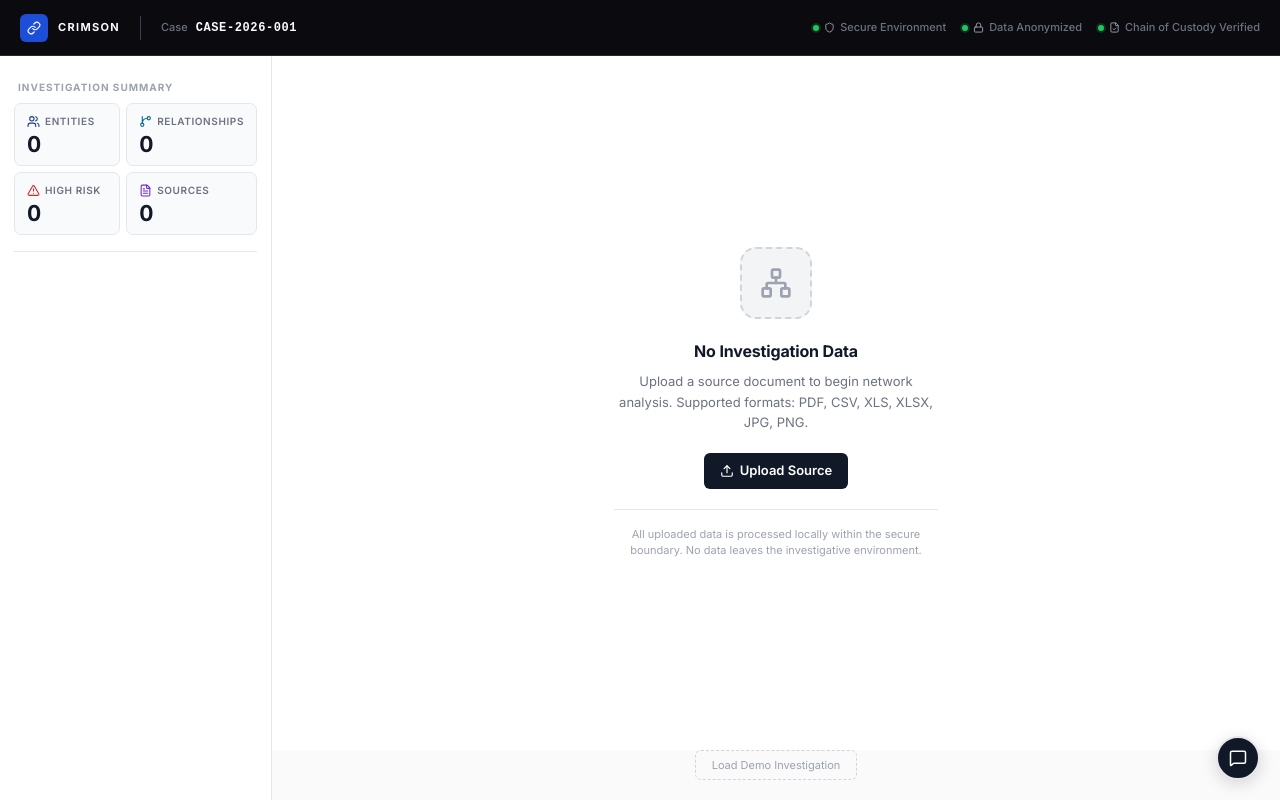
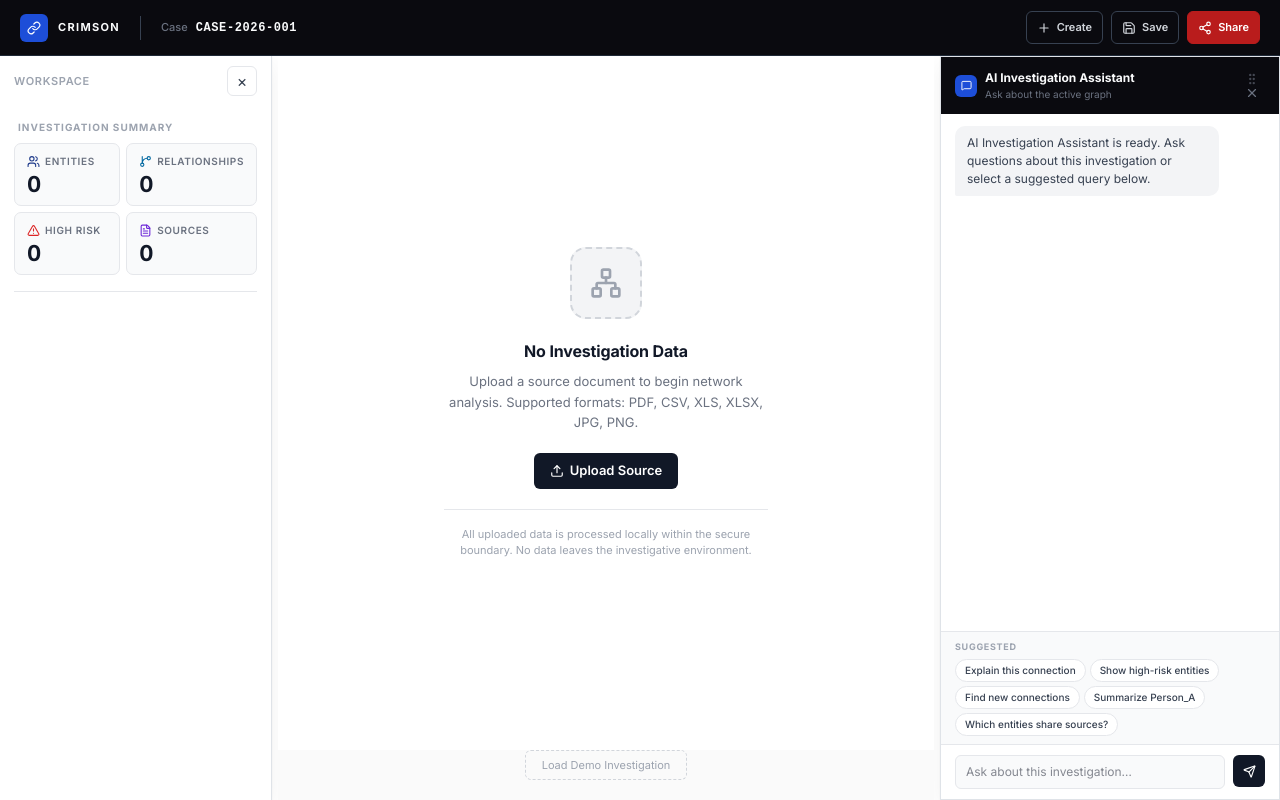
Before and after one commit to ritikaa1802/criminal-network-analysis, a Next.js app: page / in a window 1280 px wide. Built offline with nearby package versions, Linux system fonts and the light colour scheme.

Commit message:
added features on dashboard

```diff
--- a/app/globals.css
+++ b/app/globals.css
@@ -18,6 +18,8 @@
   /* Border */
   --border: #e5e7eb;
   --border-strong: #d1d5db;
+  --panel-border: #dfe3e8;
+  --panel-shadow: 0 1px 2px rgba(15, 23, 42, 0.04), 0 8px 24px rgba(15, 23, 42, 0.06);
 
   /* Header */
   --header-bg: #0a0a0f;
@@ -134,6 +136,14 @@ main {
 }
 .slide-in-right {
   animation: slide-in-right 0.25s ease forwards;
+}
+
+@keyframes slide-in-left {
+  from { transform: translateX(-20px); opacity: 0; }
+  to { transform: translateX(0); opacity: 1; }
+}
+.slide-in-left {
+  animation: slide-in-left 0.25s ease forwards;
 }
 
 /* Progress bar */
@@ -257,6 +267,39 @@ main {
 }
 .btn-ghost:hover { background: var(--surface-2); }
 
+.elevated-panel {
+  background: #ffffff;
+  border-color: var(--panel-border);
+  box-shadow: var(--panel-shadow);
+}
+
+.header-action {
+  display: inline-flex;
+  align-items: center;
+  gap: 6px;
+  padding: 7px 10px;
+  background: transparent;
+  color: #d1d5db;
+  border: 1px solid #374151;
+  border-radius: 6px;
+  font-size: 11px;
+  font-weight: 600;
+  cursor: pointer;
+}
+.header-action:hover { background: #1f2937; color: white; }
+.header-action-primary { background: #b91c1c; border-color: #b91c1c; color: white; }
+.header-action-primary:hover { background: #991b1b; }
+
+.resize-handle {
+  width: 6px;
+  flex: 0 0 6px;
+  cursor: col-resize;
+  background: transparent;
+  transition: background 0.15s ease;
+  z-index: 5;
+}
+.resize-handle:hover { background: var(--accent-cyan); }
+
 /* Icon button */
 .btn-icon {
   display: inline-flex;
--- a/app/page.tsx
+++ b/app/page.tsx
@@ -1,7 +1,7 @@
 'use client';
 // @ts-nocheck
 
-import { useState, useRef, useCallback } from 'react';
+import { useState, useRef, useCallback, useEffect } from 'react';
 import dynamic from 'next/dynamic';
 
 import Header from '@/components/Header';
@@ -88,12 +88,73 @@ export default function InvestigationDashboard() {
   // ── Notification + Audit ──────────────────────────────────────────────────
   const [showNewConnections, setShowNewConnections] = useState(false);
   const [auditSource, setAuditSource] = useState<Source | null>(null);
+  const [leftRailOpen, setLeftRailOpen] = useState(true);
+  const [rightRailOpen, setRightRailOpen] = useState(true);
+  const [legendOpen, setLegendOpen] = useState(true);
+  const [leftWidth, setLeftWidth] = useState(272);
+  const [rightWidth, setRightWidth] = useState(340);
+  const [resizing, setResizing] = useState<'left' | 'right' | null>(null);
+  const [actionMessage, setActionMessage] = useState('');
 
   // ── Graph ref ─────────────────────────────────────────────────────────────
   const graphRef = useRef<any>(null);
 
   // ── Stats ─────────────────────────────────────────────────────────────────
   const highRiskCount = nodes.filter((n) => n.risk === 'HIGH' || n.risk === 'CRITICAL').length;
+
+  useEffect(() => {
+    if (!resizing) return;
+
+    const handlePointerMove = (event: PointerEvent) => {
+      if (resizing === 'left') {
+        setLeftWidth(Math.min(420, Math.max(220, event.clientX)));
+      } else {
+        setRightWidth(Math.min(480, Math.max(280, window.innerWidth - event.clientX)));
+      }
+    };
+    const handlePointerUp = () => setResizing(null);
+
+    window.addEventListener('pointermove', handlePointerMove);
+    window.addEventListener('pointerup', handlePointerUp);
+    return () => {
+      window.removeEventListener('pointermove', handlePointerMove);
+      window.removeEventListener('pointerup', handlePointerUp);
+    };
+  }, [resizing]);
+
+  const handleCreate = useCallback(() => {
+    window.location.reload();
+  }, []);
+
+  const handleSave = useCallback(() => {
+    window.localStorage.setItem(
+      'crimson-investigation',
+      JSON.stringify({ nodes, edges, sources, savedAt: new Date().toISOString() })
+    );
+    setActionMessage('Investigation saved locally');
+    window.setTimeout(() => setActionMessage(''), 2400);
+  }, [nodes, edges, sources]);
+
+  const handleShare = useCallback(async () => {
+    const shareData = {
+      title: 'Crimson Investigation',
+      text: `Crimson investigation with ${nodes.length} entities and ${edges.length} relationships.`,
+      url: window.location.href,
+    };
+
+    try {
+      if (navigator.share) {
+        await navigator.share(shareData);
+      } else {
+        await navigator.clipboard.writeText(window.location.href);
+        setActionMessage('Share link copied to clipboard');
+        window.setTimeout(() => setActionMessage(''), 2400);
+      }
+    } catch {
+      setActionMessage('Share cancelled');
+      window.setTimeout(() => setActionMessage(''), 2400);
+    }
+  }, [nodes.length, edges.length]);
 
   // ── File upload handler ───────────────────────────────────────────────────
   const handleFileUpload = useCallback(
@@ -242,7 +303,7 @@ export default function InvestigationDashboard() {
       }}
     >
       {/* ── Header ──────────────────────────────────────────────────────────── */}
-      <Header />
+      <Header onCreate={handleCreate} onSave={handleSave} onShare={handleShare} />
 
       {/* ── Main layout ─────────────────────────────────────────────────────── */}
       <div
@@ -253,17 +314,22 @@ export default function InvestigationDashboard() {
         }}
       >
         {/* ── Left Sidebar ──────────────────────────────────────────────────── */}
-        <div
+        {leftRailOpen && <div
           style={{
-            width: 'var(--sidebar-width)',
+            width: leftWidth,
             flexShrink: 0,
-            borderRight: '1px solid var(--border)',
-            background: 'var(--surface-0)',
+            borderRight: '1px solid var(--panel-border)',
+            background: '#ffffff',
+            boxShadow: 'var(--panel-shadow)',
             display: 'flex',
             flexDirection: 'column',
             overflow: 'hidden',
           }}
         >
+          <div style={{ display: 'flex', alignItems: 'center', justifyContent: 'space-between', padding: '10px 14px 0' }}>
+            <span className="label-sm" style={{ color: 'var(--text-muted)' }}>Workspace</span>
+            <button className="btn-icon" onClick={() => setLeftRailOpen(false)} title="Hide left panel">×</button>
+          </div>
           <div
             style={{
               flex: 1,
@@ -325,7 +391,8 @@ export default function InvestigationDashboard() {
               </div>
             )}
           </div>
-        </div>
+        </div>}
+        {leftRailOpen && <div className="resize-handle" onPointerDown={() => setResizing('left')} />}
 
         {/* ── Graph / Empty Area ────────────────────────────────────────────── */}
         <div
@@ -338,6 +405,8 @@ export default function InvestigationDashboard() {
             background: '#fafafa',
           }}
         >
+          {!leftRailOpen && <button className="btn-secondary" style={{ position: 'absolute', top: 14, left: 14, zIndex: 20 }} onClick={() => setLeftRailOpen(true)}>Show workspace</button>}
+          {!rightRailOpen && <button className="btn-secondary" style={{ position: 'absolute', top: 14, right: 14, zIndex: 20 }} onClick={() => setRightRailOpen(true)}>Show AI chat</button>}
           {/* Empty state */}
           {appState === 'EMPTY' && (
             <div style={{ flex: 1, display: 'flex', flexDirection: 'column' }}>
@@ -386,7 +455,8 @@ export default function InvestigationDashboard() {
               />
 
               {/* Graph Legend */}
-              <GraphLegend />
+              {legendOpen && <GraphLegend onClose={() => setLegendOpen(false)} />}
+              {!legendOpen && <button className="btn-secondary" style={{ position: 'absolute', bottom: 16, left: 16, zIndex: 20 }} onClick={() => setLegendOpen(true)}>Show legend</button>}
 
               {/* New connections notification */}
               {showNewConnections && (
@@ -423,21 +493,10 @@ export default function InvestigationDashboard() {
           )}
         </div>
 
-        {/* ── Right panel: Entity or Evidence ──────────────────────────────── */}
-        {selectedNode && (
-          <EntityPanel
-            node={selectedNode}
-            onClose={() => setSelectedNode(null)}
-            onExpandNetwork={handleNodeExpand}
-          />
-        )}
-        {selectedEdge && !selectedNode && (
-          <EvidencePanel
-            edge={selectedEdge}
-            nodes={nodes}
-            onClose={() => setSelectedEdge(null)}
-          />
-        )}
+        {rightRailOpen && <div className="resize-handle" onPointerDown={() => setResizing('right')} />}
+        {rightRailOpen && <aside className="elevated-panel" style={{ width: rightWidth, flexShrink: 0, overflow: 'hidden', background: '#ffffff' }}>
+          <ChatbotWidget docked onClose={() => setRightRailOpen(false)} />
+        </aside>}
       </div>
 
       {/* ── Processing Modal (overlay) ───────────────────────────────────────── */}
@@ -453,9 +512,17 @@ export default function InvestigationDashboard() {
       {auditSource && (
         <AuditDrawer source={auditSource} onClose={() => setAuditSource(null)} />
       )}
-
-      {/* ── Chatbot ─────────────────────────────────────────────────────────── */}
-      <ChatbotWidget />
+      {selectedNode && (
+        <div style={{ position: 'fixed', top: 'var(--header-height)', right: rightRailOpen ? rightWidth + 6 : 6, bottom: 0, zIndex: 30, width: 'var(--panel-width)', boxShadow: '-8px 0 24px rgba(0,0,0,0.12)' }}>
+          <EntityPanel node={selectedNode} onClose={() => setSelectedNode(null)} onExpandNetwork={handleNodeExpand} />
+        </div>
+      )}
+      {selectedEdge && !selectedNode && (
+        <div style={{ position: 'fixed', top: 'var(--header-height)', right: rightRailOpen ? rightWidth + 6 : 6, bottom: 0, zIndex: 30, width: 'var(--panel-width)', boxShadow: '-8px 0 24px rgba(0,0,0,0.12)' }}>
+          <EvidencePanel edge={selectedEdge} nodes={nodes} onClose={() => setSelectedEdge(null)} />
+        </div>
+      )}
+      {actionMessage && <div className="fade-in" style={{ position: 'fixed', bottom: 18, left: '50%', transform: 'translateX(-50%)', zIndex: 120, padding: '9px 14px', borderRadius: 6, background: 'var(--text-primary)', color: 'white', fontSize: 12 }}>{actionMessage}</div>}
     </div>
   );
 }
--- a/components/ChatbotWidget.tsx
+++ b/components/ChatbotWidget.tsx
@@ -1,7 +1,7 @@
 'use client';
 
-import { useState } from 'react';
-import { MessageSquare, X, Send, ChevronDown, ChevronUp } from 'lucide-react';
+import { useRef, useState } from 'react';
+import { MessageSquare, X, Send, ChevronDown, GripVertical } from 'lucide-react';
 
 const SUGGESTED = [
   'Explain this connection',
@@ -30,7 +30,12 @@ interface Message {
   text: string;
 }
 
-export default function ChatbotWidget() {
+interface Props {
+  docked?: boolean;
+  onClose?: () => void;
+}
+
+export default function ChatbotWidget({ docked = false, onClose }: Props) {
   const [open, setOpen] = useState(false);
   const [messages, setMessages] = useState<Message[]>([
     {
@@ -40,15 +45,16 @@ export default function ChatbotWidget() {
     },
   ]);
   const [input, setInput] = useState('');
+  const messageIdRef = useRef(0);
 
   const sendMessage = (text: string) => {
     if (!text.trim()) return;
-    const userMsg: Message = { id: Date.now().toString(), role: 'user', text };
+    const userMsg: Message = { id: `message-${messageIdRef.current++}`, role: 'user', text };
     const response =
       MOCK_RESPONSES[text] ||
       `Analysis of "${text}" is being processed. This feature will connect to the investigation AI engine in production. The graph currently shows ${11} entities and 14 relationships.`;
     const aiMsg: Message = {
-      id: (Date.now() + 1).toString(),
+      id: `message-${messageIdRef.current++}`,
       role: 'assistant',
       text: response,
     };
@@ -56,29 +62,34 @@ export default function ChatbotWidget() {
     setInput('');
   };
 
+  const visible = docked || open;
+
   return (
     <div
       style={{
-        position: 'fixed',
-        bottom: 20,
-        right: 20,
-        zIndex: 60,
+        position: docked ? 'static' : 'fixed',
+        bottom: docked ? undefined : 20,
+        right: docked ? undefined : 20,
+        zIndex: docked ? undefined : 60,
+        width: docked ? '100%' : undefined,
+        height: docked ? '100%' : undefined,
         display: 'flex',
         flexDirection: 'column',
-        alignItems: 'flex-end',
-        gap: 10,
+        alignItems: docked ? 'stretch' : 'flex-end',
+        gap: docked ? 0 : 10,
       }}
     >
       {/* Chat window */}
-      {open && (
+      {visible && (
         <div
-          className="fade-in"
+          className="fade-in elevated-panel"
           style={{
-            width: 320,
+            width: docked ? '100%' : 320,
+            height: docked ? '100%' : undefined,
             background: 'var(--surface-0)',
-            border: '1px solid var(--border)',
-            borderRadius: 12,
-            boxShadow: '0 8px 40px rgba(0,0,0,0.14)',
+            border: '1px solid var(--panel-border)',
+            borderRadius: docked ? 0 : 12,
+            boxShadow: docked ? 'none' : '0 8px 40px rgba(0,0,0,0.14)',
             display: 'flex',
             flexDirection: 'column',
             overflow: 'hidden',
@@ -112,11 +123,11 @@ export default function ChatbotWidget() {
                 <div style={{ fontSize: 12, fontWeight: 700, color: '#f9fafb' }}>
                   AI Investigation Assistant
                 </div>
-                <div style={{ fontSize: 10, color: '#6b7280' }}>Placeholder · Production pending</div>
+                <div style={{ fontSize: 10, color: '#6b7280' }}>Ask about the active graph</div>
               </div>
             </div>
             <button
-              onClick={() => setOpen(false)}
+              onClick={() => (onClose ? onClose() : setOpen(false))}
               style={{
                 background: 'none',
                 border: 'none',
@@ -124,6 +135,7 @@ export default function ChatbotWidget() {
                 color: '#6b7280',
               }}
             >
+              {docked && <GripVertical size={14} style={{ marginRight: 6, opacity: 0.6 }} />}
               <X size={14} />
             </button>
           </div>
@@ -131,7 +143,8 @@ export default function ChatbotWidget() {
           {/* Messages */}
           <div
             style={{
-              height: 240,
+              flex: 1,
+              minHeight: docked ? 0 : 240,
               overflowY: 'auto',
               padding: '12px 14px',
               display: 'flex',
@@ -257,7 +270,7 @@ export default function ChatbotWidget() {
       )}
 
       {/* Toggle button */}
-      <button
+      {!docked && <button
         onClick={() => setOpen((o) => !o)}
         style={{
           width: 44,
@@ -281,7 +294,7 @@ export default function ChatbotWidget() {
         ) : (
           <MessageSquare size={18} color="white" />
         )}
-      </button>
+      </button>}
     </div>
   );
 }
--- a/components/EntityPanel.tsx
+++ b/components/EntityPanel.tsx
@@ -25,12 +25,12 @@ export default function EntityPanel({ node, onClose, onExpandNetwork }: Props) {
 
   return (
     <div
-      className="slide-in-right"
+      className="slide-in-right elevated-panel"
       style={{
         width: 'var(--panel-width)',
         height: '100%',
         background: 'var(--surface-0)',
-        borderLeft: '1px solid var(--border)',
+        borderLeft: '1px solid var(--panel-border)',
         display: 'flex',
         flexDirection: 'column',
         overflow: 'hidden',
--- a/components/EvidencePanel.tsx
+++ b/components/EvidencePanel.tsx
@@ -15,12 +15,12 @@ export default function EvidencePanel({ edge, nodes, onClose }: Props) {
 
   return (
     <div
-      className="slide-in-right"
+      className="slide-in-right elevated-panel"
       style={{
         width: 'var(--panel-width)',
         height: '100%',
         background: 'var(--surface-0)',
-        borderLeft: '1px solid var(--border)',
+        borderLeft: '1px solid var(--panel-border)',
         display: 'flex',
         flexDirection: 'column',
         overflow: 'hidden',
--- a/components/GraphLegend.tsx
+++ b/components/GraphLegend.tsx
@@ -1,6 +1,8 @@
 'use client';
 
-import { NODE_COLORS, NODE_SHAPES } from '@/lib/graphConfig';
+import { useState } from 'react';
+import { GripVertical, X } from 'lucide-react';
+import { NODE_COLORS } from '@/lib/graphConfig';
 import type { NodeType } from '@/lib/types';
 
 const SHAPE_ICONS: Record<NodeType, string> = {
@@ -30,13 +32,42 @@ const NODE_TYPES: NodeType[] = [
   'DOCUMENT',
 ];
 
-export default function GraphLegend() {
+interface Props {
+  onClose?: () => void;
+}
+
+export default function GraphLegend({ onClose }: Props) {
+  const [position, setPosition] = useState({ x: 16, y: 16 });
+
+  const handleDragStart = (event: React.PointerEvent<HTMLDivElement>) => {
+    if ((event.target as HTMLElement).closest('button')) return;
+
+    const startX = event.clientX;
+    const startY = event.clientY;
+    const initial = position;
+
+    const handleMove = (moveEvent: PointerEvent) => {
+      setPosition({
+        x: Math.max(8, initial.x + moveEvent.clientX - startX),
+        y: Math.max(8, initial.y - moveEvent.clientY + startY),
+      });
+    };
+    const handleEnd = () => {
+      window.removeEventListener('pointermove', handleMove);
+      window.removeEventListener('pointerup', handleEnd);
+    };
+
+    window.addEventListener('pointermove', handleMove);
+    window.addEventListener('pointerup', handleEnd);
+  };
+
   return (
     <div
+      onPointerDown={handleDragStart}
       style={{
         position: 'absolute',
-        bottom: 16,
-        left: 16,
+        bottom: position.y,
+        left: position.x,
         background: 'rgba(255,255,255,0.95)',
         border: '1px solid var(--border)',
         borderRadius: 8,
@@ -44,11 +75,15 @@ export default function GraphLegend() {
         zIndex: 10,
         boxShadow: '0 2px 10px rgba(0,0,0,0.08)',
         minWidth: 160,
+        cursor: 'grab',
         backdropFilter: 'blur(8px)',
       }}
     >
       <div
         style={{
+          display: 'flex',
+          alignItems: 'center',
+          justifyContent: 'space-between',
           fontSize: 9,
           fontWeight: 700,
           letterSpacing: '0.1em',
@@ -57,7 +92,15 @@ export default function GraphLegend() {
           marginBottom: 8,
         }}
       >
-        Legend
+        <span style={{ display: 'inline-flex', alignItems: 'center', gap: 4 }}>
+          <GripVertical size={12} />
+          Legend
+        </span>
+        {onClose && (
+          <button className="btn-icon" onClick={onClose} title="Hide legend">
+            <X size={12} />
+          </button>
+        )}
       </div>
 
       {/* Entity Types */}
--- a/components/Header.tsx
+++ b/components/Header.tsx
@@ -1,8 +1,14 @@
 'use client';
 
-import { Shield, Lock, LinkIcon, FileCheck } from 'lucide-react';
+import { LinkIcon, Plus, Save, Share2 } from 'lucide-react';
 
-export default function Header() {
+interface Props {
+  onCreate: () => void;
+  onSave: () => void;
+  onShare: () => void;
+}
+
+export default function Header({ onCreate, onSave, onShare }: Props) {
   return (
     <header
       style={{
@@ -72,40 +78,21 @@ export default function Header() {
         </div>
       </div>
 
-      {/* Right: Security indicators */}
-      <div style={{ display: 'flex', alignItems: 'center', gap: 16 }}>
-        <StatusBadge icon={<Shield size={11} />} label="Secure Environment" />
-        <StatusBadge icon={<Lock size={11} />} label="Data Anonymized" />
-        <StatusBadge icon={<FileCheck size={11} />} label="Chain of Custody Verified" />
+      {/* Right: Workspace actions */}
+      <div style={{ display: 'flex', alignItems: 'center', gap: 8 }}>
+        <button className="header-action" onClick={onCreate} title="Create a new investigation">
+          <Plus size={14} />
+          <span>Create</span>
+        </button>
+        <button className="header-action" onClick={onSave} title="Save investigation locally">
+          <Save size={14} />
+          <span>Save</span>
+        </button>
+        <button className="header-action header-action-primary" onClick={onShare} title="Share investigation">
+          <Share2 size={14} />
+          <span>Share</span>
+        </button>
       </div>
     </header>
   );
 }
-
-function StatusBadge({ icon, label }: { icon: React.ReactNode; label: string }) {
-  return (
-    <div
-      style={{
-        display: 'flex',
-        alignItems: 'center',
-        gap: 5,
-        fontSize: 11,
-        color: '#6b7280',
-        fontWeight: 500,
-      }}
-    >
-      <span
-        style={{
-          width: 6,
-          height: 6,
-          borderRadius: '50%',
-          background: '#22c55e',
-          display: 'inline-block',
-          boxShadow: '0 0 0 2px rgba(34,197,94,0.2)',
-        }}
-      />
-      <span style={{ color: '#9ca3af' }}>{icon}</span>
-      <span style={{ color: '#6b7280', whiteSpace: 'nowrap' }}>{label}</span>
-    </div>
-  );
-}
```
Also changed, not shown: components/AuditDrawer.tsx (+8 -8 lines).
